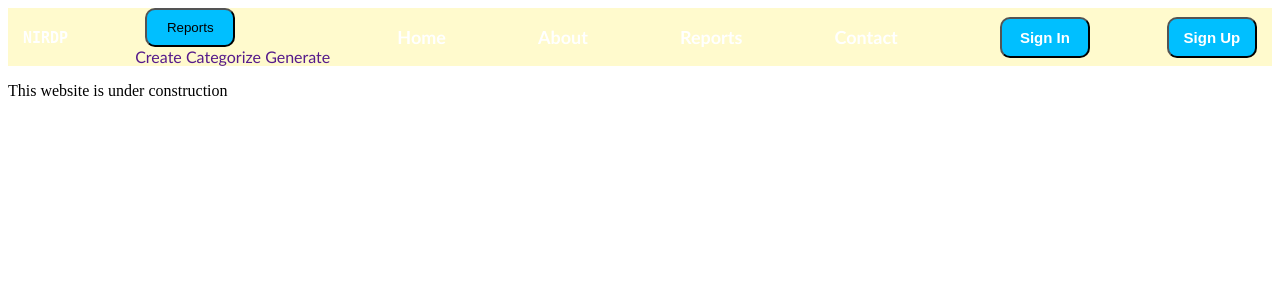
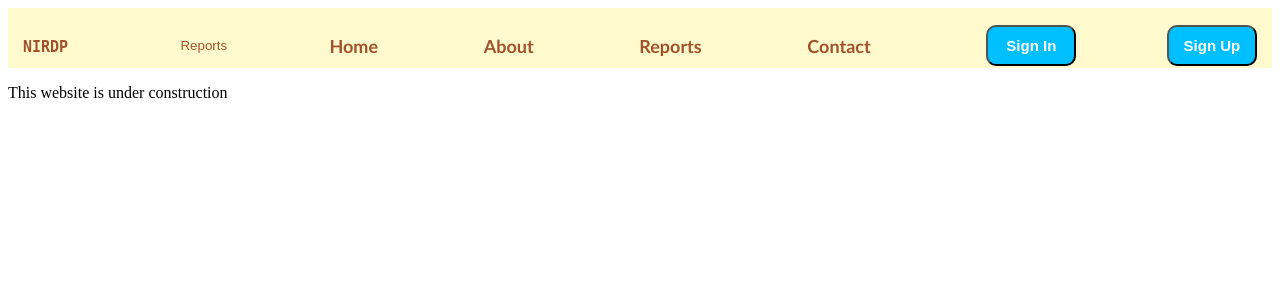
Before and after one commit to Natotox/NIRDP, a PHP site: page / in a window 1280 px wide. Shown: the top 300 px of the page. Run offline with PHP 8.4, Linux system fonts and the light colour scheme.

Commit message:
Update navbar.css
NavBar

```diff
--- a/navbar.css
+++ b/navbar.css
@@ -5,6 +5,7 @@
 .navbar{
 	background: lemonchiffon;
 	font-family: calibri;
+	padding-top: 15px;
 	padding-right: 15px;
 	padding-left: 15px;
 }
@@ -19,7 +20,7 @@
 	font-size: 15px;
 	font-family: monospace;
 	font-weight: 600;
-	color: white;
+	color: sienna;
 }
 
 li{
@@ -28,7 +29,7 @@ li{
 }
 
 li a{
-	color: white;
+	color: sienna;
 	font-size: 18px;
 	font-weight: bold;
 	margin-right: 25px;
@@ -47,3 +48,22 @@ button a{
 	font-weight: bold;
 	font-size: 15px;
 }
+
+.dropdown button{
+	background-color: lemonchiffon;
+	color: sienna;
+	border: none;
+	padding: 15px;
+}
+
+.dropdown a{
+	display: block;
+	color: white;
+}
+
+.dropdown .content{
+	display: none;
+	position: absolute;
+	background-color: deepskyblue;
+	box-shadow: 2px 2px 5px hsla(0, 0%, 0%, 0.8);
+}
```
